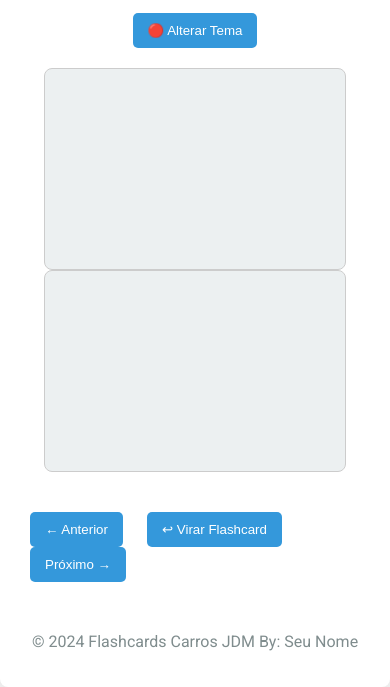
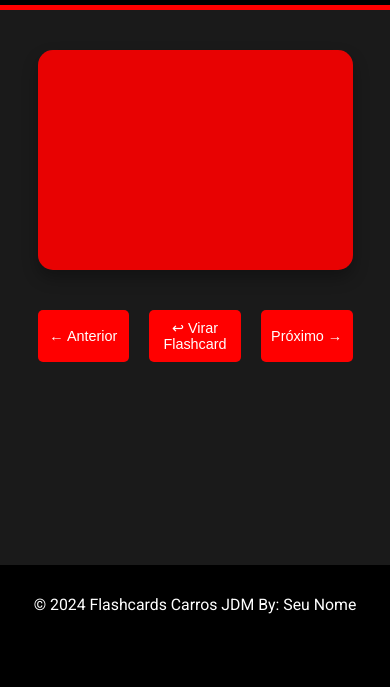
Before and after one commit to Nasen7072/desenvolvendo-uma-ferramenta-interativa-de-estudo, a plain HTML site: page index.html in a window 390 px wide. Shown: the part 190-877 px from the top of the page. After the commit the page ends 844 px from the top, so only its background shows below. Drawn offline with Linux system fonts and the light colour scheme.

Commit message:
Update styles.css

```diff
--- a/styles.css
+++ b/styles.css
@@ -1,124 +1,293 @@
+/* Importação da Fonte */
+@import url('https://fonts.googleapis.com/css2?family=Roboto:wght@400;700&display=swap');
+
+/* Variáveis de Cores */
+:root {
+    /* Cores do Tema Preto e Branco */
+    --color-background-default: #000000; /* Preto */
+    --color-primary-default: #FFFFFF;    /* Branco */
+    --color-text-default: #FFFFFF;       /* Branco */
+    --color-accent-default: #FF0000;     /* Vermelho */
+    --color-hover-default: #CC0000;      /* Vermelho Escuro */
+
+    /* Cores do Tema Vermelho e Ciano */
+    --color-background-alt: #FF0000;     /* Vermelho */
+    --color-primary-alt: #00FFFF;        /* Ciano */
+    --color-text-alt: #000000;           /* Preto */
+    --color-accent-alt: #00FFFF;         /* Ciano */
+    --color-hover-alt: #008B8B;          /* Ciano Escuro */
+}
+
+/* Reset de Margens e Padding */
+* {
+    margin: 0;
+    padding: 0;
+    box-sizing: border-box;
+}
+
+/* Wrapper Flexível para Layout Flexbox */
+.wrapper {
+    display: flex;
+    flex-direction: column;
+    min-height: 100vh;
+}
+
+/* Estilos Globais */
 body {
     font-family: 'Roboto', sans-serif;
-    background-color: #f4f4f4;
-    color: #333;
-    margin: 0;
-    padding: 0;
+    background: var(--color-background-default);
+    color: var(--color-text-default);
+    transition: background 0.5s, color 0.5s;
 }
 
-.wrapper {
-    max-width: 800px;
-    margin: 0 auto;
+/* Header */
+header {
     padding: 20px;
-    background-color: #ffffff;
-    box-shadow: 0 0 15px rgba(0, 0, 0, 0.1);
-    border-radius: 8px;
-}
-
-header {
-    text-align: center;
-    margin-bottom: 20px;
+    background-color: rgba(0, 0, 0, 0.8); /* Fundo Semi-transparente */
+    border-bottom: 5px solid var(--color-accent-default);
+    position: sticky;
+    top: 0;
+    z-index: 1000;
 }
 
 h1 {
+    margin: 0;
     font-size: 2.5em;
-    color: #2c3e50;
+    color: var(--color-text-default);
 }
 
-.description {
-    text-align: center;
-    font-size: 1.2em;
-    margin-bottom: 20px;
-    color: #7f8c8d;
+p {
+    margin: 10px 0 20px 0;
+    font-size: 1.1em;
+    color: var(--color-text-default);
 }
 
 #theme-toggle {
-    background-color: #3498db;
-    color: #fff;
-    border: none;
+    background: none;
+    border: 2px solid var(--color-accent-default);
     border-radius: 5px;
     padding: 10px 15px;
+    color: var(--color-text-default);
+    font-size: 1.2em;
     cursor: pointer;
-    transition: background-color 0.3s;
+    transition: background-color 0.3s, color 0.3s;
 }
 
 #theme-toggle:hover {
-    background-color: #2980b9;
+    background-color: var(--color-accent-default);
+    color: #000000;
 }
 
-.container {
+/* Main Container */
+main.container {
+    flex: 1;
     display: flex;
     flex-direction: column;
     align-items: center;
+    padding: 40px 20px;
+    background: rgba(255, 255, 255, 0.1); /* Fundo semi-transparente */
 }
 
+/* Flashcard */
 .flashcard {
+    width: 500px;
+    height: 300px;
     perspective: 1000px;
-    margin-bottom: 20px;
+    position: relative;
+    margin-bottom: 40px;
 }
 
-.flashcard .front, .flashcard .back {
-    width: 300px;
-    height: 200px;
+.front, .back {
+    width: 100%;
+    height: 100%;
+    background-color: rgba(255, 0, 0, 0.9); /* Fundo Semi-transparente Vermelho */
+    color: var(--color-text-default);
+    border-radius: 15px;
+    box-shadow: 0 8px 16px rgba(0, 0, 0, 0.3);
+    position: absolute;
+    top: 0;
+    left: 0;
+    backface-visibility: hidden;
+    transition: transform 0.6s ease, box-shadow 0.3s ease;
     display: flex;
+    flex-direction: column;
+    justify-content: center;
     align-items: center;
-    justify-content: center;
-    border: 1px solid #ccc;
-    border-radius: 8px;
-    background-color: #ecf0f1;
-    transition: transform 0.6s;
 }
 
 .front {
-    background-color: #ecf0f1;
+    transform: rotateY(0deg);
 }
 
 .back {
-    background-color: #e67e22;
-    color: #fff;
     transform: rotateY(180deg);
 }
 
 .flashcard.flipped .front {
     transform: rotateY(180deg);
+    box-shadow: 0 12px 24px rgba(0, 0, 0, 0.5);
 }
 
 .flashcard.flipped .back {
-    transform: rotateY(0);
+    transform: rotateY(0deg);
+    box-shadow: 0 12px 24px rgba(0, 0, 0, 0.5);
 }
 
 .question, .answer {
     font-size: 1.5em;
+    padding: 0 20px;
     text-align: center;
 }
 
+/* Navegação entre Flashcards */
 .navigation {
-    margin: 20px 0;
+    display: flex;
+    gap: 20px;
+    width: 100%;
+    max-width: 600px;
 }
 
-button {
-    background-color: #3498db;
-    color: #fff;
+.navigation button {
+    flex: 1;
+    padding: 15px 0;
+    font-size: 1.2em;
+    background-color: var(--color-accent-default);
     border: none;
     border-radius: 5px;
-    padding: 10px 15px;
-    margin: 0 10px;
+    color: var(--color-primary-default);
+    transition: background-color 0.3s, transform 0.2s;
     cursor: pointer;
-    transition: background-color 0.3s;
 }
 
-button:hover {
-    background-color: #2980b9;
+.navigation button:hover {
+    background-color: var(--color-hover-default);
+    transform: scale(1.05);
 }
 
+/* Contador de Flashcards */
 .counter {
+    margin-top: 20px;
     font-size: 1.2em;
-    text-align: center;
-    margin-top: 10px;
+    color: var(--color-text-default);
 }
 
+/* Rodapé */
 footer {
+    padding: 20px;
+    background-color: rgba(0, 0, 0, 0.8); /* Fundo Semi-transparente */
+    color: var(--color-text-default);
     text-align: center;
-    margin-top: 20px;
-    color: #7f8c8d;
+    position: sticky;
+    bottom: 0;
+    width: 100%;
+    font-size: 1em;
+    transition: background-color 0.5s, color 0.5s;
 }
+
+/* Tema Alternativo Vermelho e Ciano */
+body.alt-mode {
+    background: var(--color-background-alt);
+    color: var(--color-text-alt);
+}
+
+body.alt-mode header {
+    background-color: rgba(255, 0, 0, 0.8); /* Fundo Semi-transparente Vermelho */
+    border-bottom: 5px solid var(--color-accent-alt);
+}
+
+body.alt-mode h1, body.alt-mode p {
+    color: var(--color-text-alt);
+}
+
+body.alt-mode #theme-toggle {
+    border: 2px solid var(--color-accent-alt);
+    color: var(--color-text-alt);
+}
+
+body.alt-mode #theme-toggle:hover {
+    background-color: var(--color-accent-alt);
+    color: #FFFFFF;
+}
+
+body.alt-mode .front, body.alt-mode .back {
+    background-color: rgba(0, 255, 255, 0.9); /* Fundo Semi-transparente Ciano */
+    color: var(--color-text-alt);
+}
+
+body.alt-mode .flashcard.flipped .front,
+body.alt-mode .flashcard.flipped .back {
+    box-shadow: 0 12px 24px rgba(0, 0, 0, 0.1);
+}
+
+body.alt-mode .question, body.alt-mode .answer {
+    color: var(--color-text-alt);
+}
+
+body.alt-mode .navigation button {
+    background-color: var(--color-accent-alt);
+    color: var(--color-text-alt);
+}
+
+body.alt-mode .navigation button:hover {
+    background-color: var(--color-hover-alt);
+}
+
+body.alt-mode footer {
+    background-color: rgba(255, 0, 0, 0.8); /* Fundo Semi-transparente Vermelho */
+    color: var(--color-text-alt);
+}
+
+/* Responsividade */
+@media (max-width: 768px) {
+    .flashcard {
+        width: 80%;
+        height: 250px;
+    }
+
+    .navigation {
+        max-width: 90%;
+    }
+
+    .question, .answer {
+        font-size: 1.3em;
+        padding: 0 15px;
+    }
+
+    .navigation button {
+        font-size: 1em;
+        padding: 12px 0;
+    }
+
+    .counter {
+        font-size: 1em;
+    }
+
+    footer {
+        font-size: 0.9em;
+    }
+}
+
+@media (max-width: 500px) {
+    .flashcard {
+        width: 90%;
+        height: 220px;
+    }
+
+    .question, .answer {
+        font-size: 1.1em;
+        padding: 0 10px;
+    }
+
+    .navigation button {
+        font-size: 0.9em;
+        padding: 10px 0;
+    }
+
+    h1 {
+        font-size: 2em;
+    }
+
+    footer {
+        font-size: 0.8em;
+    }
+}
```
